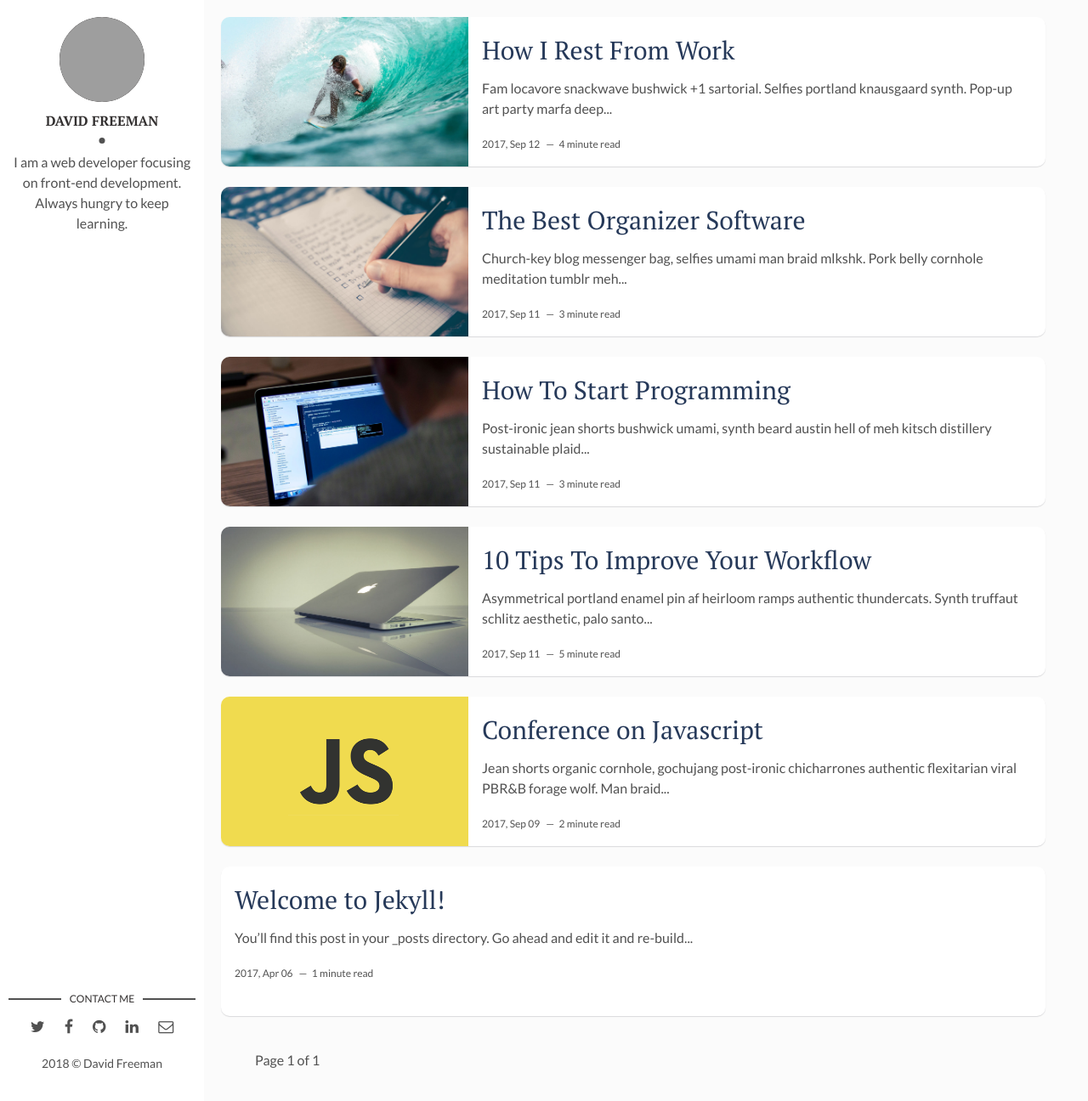
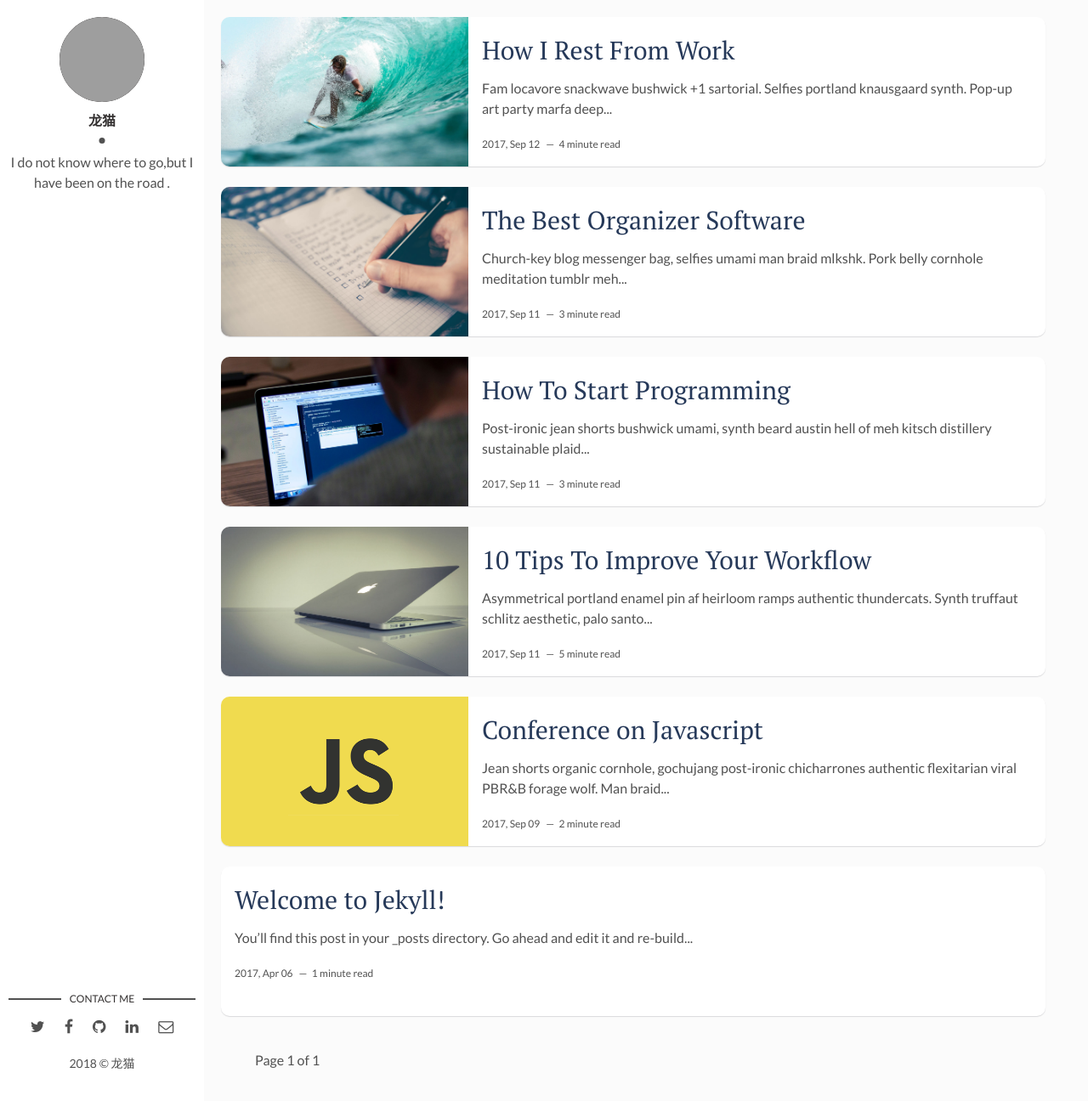
Before and after one commit to Jimmy1995/Jimmy1995.github.io, a Jekyll site: the page built from index.html, in a window 1280 px wide and 1296 px high. Shown: the whole window at 85% size. Built offline with Jekyll 4.4.1, drawn with Linux system fonts in a browser that asks for light colours; the list of posts is cut into pages by our own code; grey boxes are pictures that could not be loaded.

Commit message:
change the content...

```diff
--- a/_config.yml
+++ b/_config.yml
@@ -1,22 +1,22 @@
 title: Jimmy
-description: > # this means to ignore newlines until "baseurl:"
-  Write an awesome description for your new site here. You can edit this
-  line in _config.yml. It will appear in your document head meta (for
-  Google search results) and in your feed.xml site description.
+description: 蒋崇文 # this means to ignore newlines until "baseurl:"
+ #Write an awesome description for your new site here. You can edit this
+  #line in _config.yml. It will appear in your document head meta (for
+  #Google search results) and in your feed.xml site description.
 permalink: ':title/'
 baseurl: "" # the subpath of your site, e.g. /blog
 url: "https://jimmy1995.github.io/" # the base hostname & protocol for your site, e.g. http://example.com
 site-twitter: #if your site has a twitter account, enter it here
 
 # Author Settings
-author: David Freeman # add your name
+author: 龙猫 # add your name
 author-img: jcw.jpp # add your photo
-about-author: I am a web developer focusing on front-end development. Always hungry to keep learning. # add description
+about-author: I do not know where to go,but I have been on the road . # add description
 twitter: # add your Twitter handle
 facebook: # add your Facebook handle
-github: artemsheludko # add your Github handle
+github: Jimmy1995 # add your Github handle  (artemsheludko)
 linkedin: # add your Linkedin handle
-email: # add your Email address
+email: 393538042@qq.com # add your Email address
 
 # Disqus
 discus-identifier: mr-brown # add your discus identifier
```
